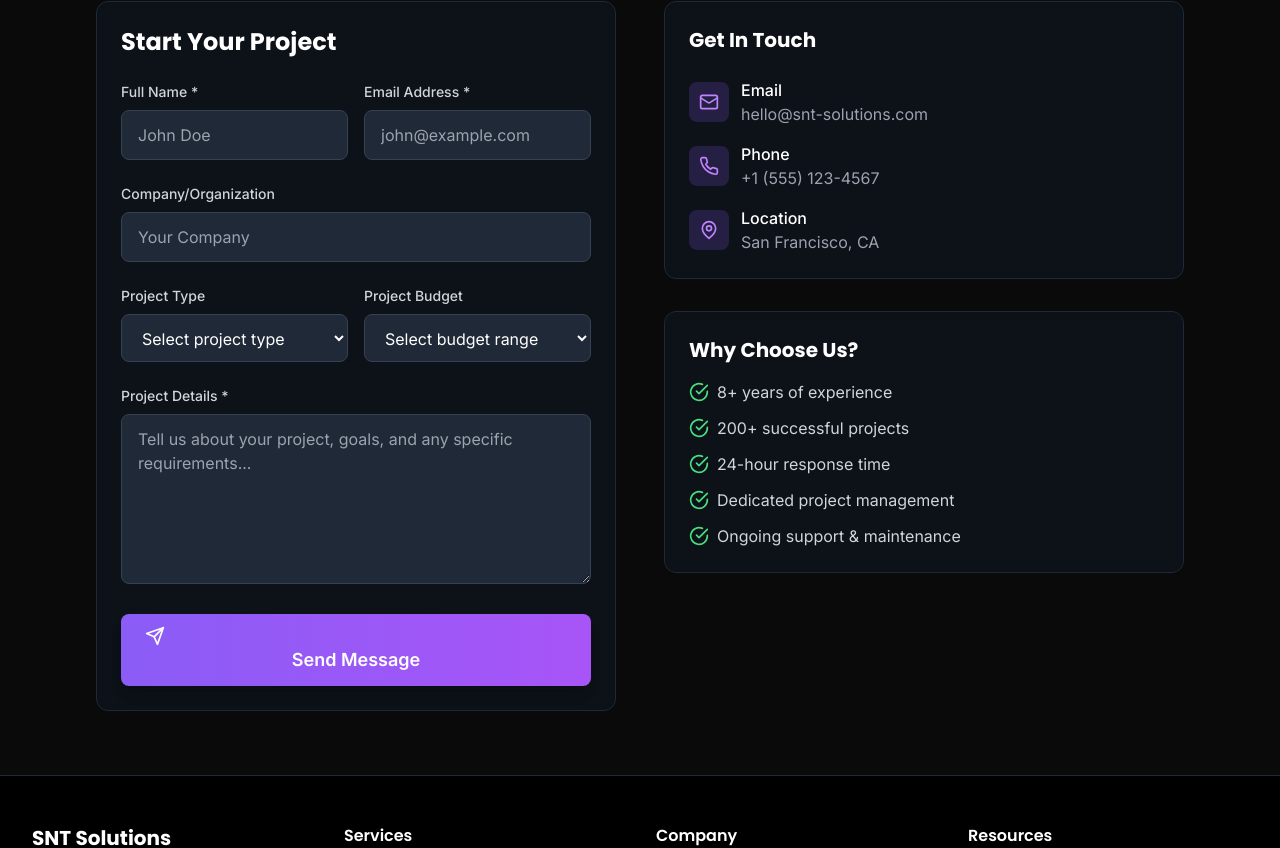
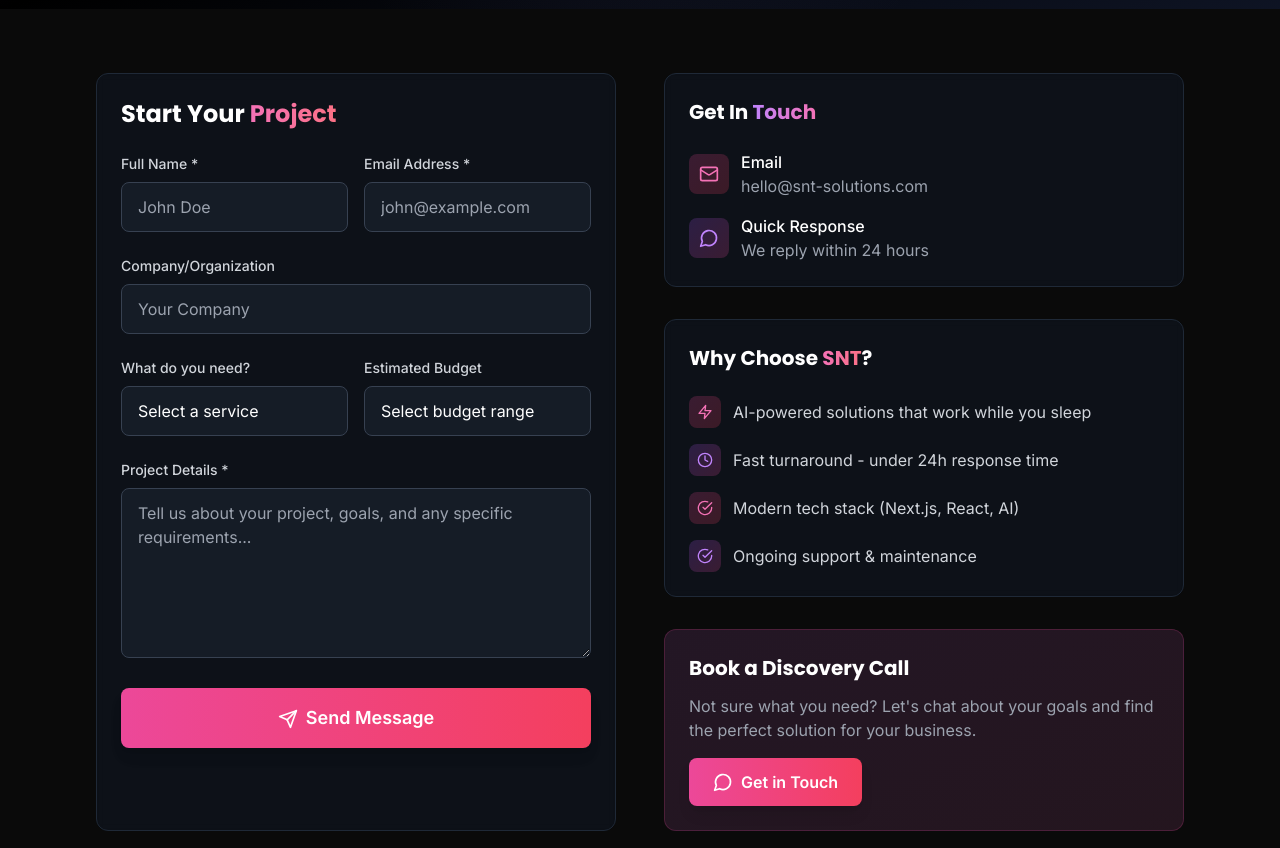
Before and after one commit to SalahDevv28/My-Portfolio, a Next.js app: page /contact in a window 1280 px wide. Shown: the part 479-1327 px from the top of the page. Built offline with nearby package versions, Linux system fonts and the light colour scheme.

Commit message:
Update contact page: rebrand to SNT Solutions and redesign to match website

```diff
--- a/app/contact/page.tsx
+++ b/app/contact/page.tsx
@@ -1,7 +1,7 @@
 'use client'
 
 import { useState } from 'react'
-import { Mail, Phone, MapPin, Send, CheckCircle, AlertCircle } from 'lucide-react'
+import { Mail, Phone, MapPin, Send, CheckCircle, AlertCircle, MessageCircle, Zap, Clock } from 'lucide-react'
 
 export default function ContactPage() {
   const [formData, setFormData] = useState({
@@ -66,14 +66,15 @@ export default function ContactPage() {
     <div className="min-h-screen pt-16">
       {/* Hero Section */}
       <section className="relative py-20 px-6 lg:px-24">
-        <div className="absolute inset-0 bg-gradient-to-br from-purple-900/20 via-background to-accent-900/20"></div>
+        <div className="absolute inset-0 bg-gradient-to-br from-purple-900/20 via-black to-blue-900/20"></div>
+        <div className="absolute inset-0 bg-[radial-gradient(circle_at_center,rgba(120,119,198,0.1),transparent_50%)]"></div>
         <div className="max-w-7xl mx-auto relative">
           <div className="text-center">
-            <h1 className="text-4xl md:text-6xl lg:text-7xl font-heading font-bold mb-6">
-              Get <span className="gradient-text">In Touch</span>
+            <h1 className="text-4xl md:text-6xl lg:text-7xl font-bold mb-6">
+              Let's Build Something <span className="text-transparent bg-clip-text bg-gradient-to-r from-purple-400 to-pink-400">Intelligent</span>
             </h1>
             <p className="text-xl md:text-2xl text-gray-300 mb-8 max-w-3xl mx-auto">
-              Ready to transform your ideas into reality? Let's discuss your project and see how we can help.
+              Ready to transform your digital presence? Tell us about your project and we'll get back to you within 24 hours.
             </p>
           </div>
         </div>
@@ -85,14 +86,14 @@ export default function ContactPage() {
           <div className="grid grid-cols-1 lg:grid-cols-2 gap-12">
             {/* Contact Form */}
             <div className="card">
-              <h2 className="text-2xl font-heading font-bold text-white mb-6">
-                Start Your Project
+              <h2 className="text-2xl font-bold text-white mb-6">
+                Start Your <span className="text-transparent bg-clip-text bg-gradient-to-r from-pink-400 to-rose-400">Project</span>
               </h2>
 
               {isSuccess ? (
                 <div className="text-center py-8">
                   <CheckCircle className="w-16 h-16 text-green-500 mx-auto mb-4" />
-                  <h3 className="text-xl font-heading font-bold text-white mb-2">
+                  <h3 className="text-xl font-bold text-white mb-2">
                     Thank you for your message!
                   </h3>
                   <p className="text-gray-400">
@@ -103,7 +104,7 @@ export default function ContactPage() {
                 <form onSubmit={handleSubmit} className="space-y-6">
                   {error && (
                     <div className="flex items-center space-x-2 p-3 bg-red-500/10 border border-red-500/20 rounded-lg">
-                      <AlertCircle className="w-5 h-5 text-red-400" />
+                      <AlertCircle className="w-5 h-5 text-red-400 flex-shrink-0" />
                       <span className="text-red-400 text-sm">{error}</span>
                     </div>
                   )}
@@ -120,7 +121,7 @@ export default function ContactPage() {
                         value={formData.name}
                         onChange={handleInputChange}
                         required
-                        className="w-full px-4 py-3 bg-gray-800 border border-gray-700 rounded-lg text-white placeholder-gray-400 focus:outline-none focus:border-purple-600 focus:ring-1 focus:ring-purple-600 transition-colors"
+                        className="w-full px-4 py-3 bg-gray-800/50 border border-gray-700 rounded-lg text-white placeholder-gray-400 focus:outline-none focus:border-pink-500 focus:ring-1 focus:ring-pink-500 transition-colors"
                         placeholder="John Doe"
                       />
                     </div>
@@ -135,7 +136,7 @@ export default function ContactPage() {
                         value={formData.email}
                         onChange={handleInputChange}
                         required
-                        className="w-full px-4 py-3 bg-gray-800 border border-gray-700 rounded-lg text-white placeholder-gray-400 focus:outline-none focus:border-purple-600 focus:ring-1 focus:ring-purple-600 transition-colors"
+                        className="w-full px-4 py-3 bg-gray-800/50 border border-gray-700 rounded-lg text-white placeholder-gray-400 focus:outline-none focus:border-pink-500 focus:ring-1 focus:ring-pink-500 transition-colors"
                         placeholder="john@example.com"
                       />
                     </div>
@@ -151,7 +152,7 @@ export default function ContactPage() {
                       name="company"
                       value={formData.company}
                       onChange={handleInputChange}
-                      className="w-full px-4 py-3 bg-gray-800 border border-gray-700 rounded-lg text-white placeholder-gray-400 focus:outline-none focus:border-purple-600 focus:ring-1 focus:ring-purple-600 transition-colors"
+                      className="w-full px-4 py-3 bg-gray-800/50 border border-gray-700 rounded-lg text-white placeholder-gray-400 focus:outline-none focus:border-pink-500 focus:ring-1 focus:ring-pink-500 transition-colors"
                       placeholder="Your Company"
                     />
                   </div>
@@ -159,41 +160,42 @@ export default function ContactPage() {
                   <div className="grid grid-cols-1 md:grid-cols-2 gap-4">
                     <div>
                       <label htmlFor="projectType" className="block text-sm font-medium text-gray-300 mb-2">
-                        Project Type
+                        What do you need?
                       </label>
                       <select
                         id="projectType"
                         name="projectType"
                         value={formData.projectType}
                         onChange={handleInputChange}
-                        className="w-full px-4 py-3 bg-gray-800 border border-gray-700 rounded-lg text-white focus:outline-none focus:border-purple-600 focus:ring-1 focus:ring-purple-600 transition-colors"
+                        className="w-full px-4 py-3 bg-gray-800/50 border border-gray-700 rounded-lg text-white focus:outline-none focus:border-pink-500 focus:ring-1 focus:ring-pink-500 transition-colors appearance-none"
                       >
-                        <option value="">Select project type</option>
-                        <option value="frontend">Frontend Development</option>
-                        <option value="backend">Backend Development</option>
-                        <option value="fullstack">Full-Stack Development</option>
-                        <option value="ai">AI/ML Solution</option>
+                        <option value="">Select a service</option>
+                        <option value="website">Modern Website</option>
+                        <option value="notion">Notion System & Setup</option>
+                        <option value="ai-automation">AI Agents & Automations</option>
+                        <option value="website-notion">Website + Notion System</option>
+                        <option value="full-package">Full Digital Transformation</option>
                         <option value="consulting">Consulting</option>
                         <option value="other">Other</option>
                       </select>
                     </div>
                     <div>
                       <label htmlFor="budget" className="block text-sm font-medium text-gray-300 mb-2">
-                        Project Budget
+                        Estimated Budget
                       </label>
                       <select
                         id="budget"
                         name="budget"
                         value={formData.budget}
                         onChange={handleInputChange}
-                        className="w-full px-4 py-3 bg-gray-800 border border-gray-700 rounded-lg text-white focus:outline-none focus:border-purple-600 focus:ring-1 focus:ring-purple-600 transition-colors"
+                        className="w-full px-4 py-3 bg-gray-800/50 border border-gray-700 rounded-lg text-white focus:outline-none focus:border-pink-500 focus:ring-1 focus:ring-pink-500 transition-colors appearance-none"
                       >
                         <option value="">Select budget range</option>
+                        <option value="1k-3k">$1,000 - $3,000</option>
+                        <option value="3k-5k">$3,000 - $5,000</option>
                         <option value="5k-10k">$5,000 - $10,000</option>
-                        <option value="10k-25k">$10,000 - $25,000</option>
-                        <option value="25k-50k">$25,000 - $50,000</option>
-                        <option value="50k-100k">$50,000 - $100,000</option>
-                        <option value="100k+">$100,000+</option>
+                        <option value="10k-20k">$10,000 - $20,000</option>
+                        <option value="20k+">$20,000+</option>
                       </select>
                     </div>
                   </div>
@@ -209,7 +211,7 @@ export default function ContactPage() {
                       onChange={handleInputChange}
                       required
                       rows={6}
-                      className="w-full px-4 py-3 bg-gray-800 border border-gray-700 rounded-lg text-white placeholder-gray-400 focus:outline-none focus:border-purple-600 focus:ring-1 focus:ring-purple-600 transition-colors"
+                      className="w-full px-4 py-3 bg-gray-800/50 border border-gray-700 rounded-lg text-white placeholder-gray-400 focus:outline-none focus:border-pink-500 focus:ring-1 focus:ring-pink-500 transition-colors"
                       placeholder="Tell us about your project, goals, and any specific requirements..."
                     />
                   </div>
@@ -217,13 +219,13 @@ export default function ContactPage() {
                   <button
                     type="submit"
                     disabled={isSubmitting}
-                    className="w-full btn-primary text-lg disabled:opacity-50 disabled:cursor-not-allowed"
+                    className="w-full py-4 bg-gradient-to-r from-pink-500 to-rose-500 text-white font-semibold rounded-lg hover:from-pink-600 hover:to-rose-600 transition-all duration-300 transform hover:scale-[1.02] shadow-lg hover:shadow-xl disabled:opacity-50 disabled:cursor-not-allowed disabled:transform-none text-lg"
                   >
                     {isSubmitting ? (
                       'Sending...'
                     ) : (
                       <>
-                        <Send className="w-5 h-5 mr-2" />
+                        <Send className="w-5 h-5 mr-2 inline" />
                         Send Message
                       </>
                     )}
@@ -235,66 +237,77 @@ export default function ContactPage() {
             {/* Contact Information */}
             <div className="space-y-8">
               <div className="card">
-                <h3 className="text-xl font-heading font-bold text-white mb-6">
-                  Get In Touch
+                <h3 className="text-xl font-bold text-white mb-6">
+                  Get In <span className="text-transparent bg-clip-text bg-gradient-to-r from-purple-400 to-pink-400">Touch</span>
                 </h3>
                 <div className="space-y-4">
                   <div className="flex items-center space-x-3">
-                    <div className="w-10 h-10 bg-purple-600/20 rounded-lg flex items-center justify-center">
-                      <Mail className="w-5 h-5 text-purple-400" />
+                    <div className="w-10 h-10 bg-gradient-to-br from-pink-500/20 to-rose-500/20 rounded-lg flex items-center justify-center">
+                      <Mail className="w-5 h-5 text-pink-400" />
                     </div>
                     <div>
                       <div className="text-white font-medium">Email</div>
-                      <div className="text-gray-400">hello@snt-solutions.com</div>
+                      <a href="mailto:hello@snt-solutions.com" className="text-gray-400 hover:text-pink-400 transition-colors">hello@snt-solutions.com</a>
                     </div>
                   </div>
                   <div className="flex items-center space-x-3">
-                    <div className="w-10 h-10 bg-purple-600/20 rounded-lg flex items-center justify-center">
-                      <Phone className="w-5 h-5 text-purple-400" />
+                    <div className="w-10 h-10 bg-gradient-to-br from-purple-500/20 to-pink-500/20 rounded-lg flex items-center justify-center">
+                      <MessageCircle className="w-5 h-5 text-purple-400" />
                     </div>
                     <div>
-                      <div className="text-white font-medium">Phone</div>
-                      <div className="text-gray-400">+1 (555) 123-4567</div>
-                    </div>
-                  </div>
-                  <div className="flex items-center space-x-3">
-                    <div className="w-10 h-10 bg-purple-600/20 rounded-lg flex items-center justify-center">
-                      <MapPin className="w-5 h-5 text-purple-400" />
-                    </div>
-                    <div>
-                      <div className="text-white font-medium">Location</div>
-                      <div className="text-gray-400">San Francisco, CA</div>
+                      <div className="text-white font-medium">Quick Response</div>
+                      <div className="text-gray-400">We reply within 24 hours</div>
                     </div>
                   </div>
                 </div>
               </div>
 
               <div className="card">
-                <h3 className="text-xl font-heading font-bold text-white mb-4">
-                  Why Choose Us?
+                <h3 className="text-xl font-bold text-white mb-6">
+                  Why Choose <span className="text-transparent bg-clip-text bg-gradient-to-r from-pink-400 to-rose-400">SNT</span>?
                 </h3>
-                <ul className="space-y-3">
-                  <li className="flex items-center space-x-2">
-                    <CheckCircle className="w-5 h-5 text-green-400" />
-                    <span className="text-gray-300">8+ years of experience</span>
+                <ul className="space-y-4">
+                  <li className="flex items-center space-x-3">
+                    <div className="w-8 h-8 bg-gradient-to-br from-pink-500/20 to-rose-500/20 rounded-lg flex items-center justify-center flex-shrink-0">
+                      <Zap className="w-4 h-4 text-pink-400" />
+                    </div>
+                    <span className="text-gray-300">AI-powered solutions that work while you sleep</span>
                   </li>
-                  <li className="flex items-center space-x-2">
-                    <CheckCircle className="w-5 h-5 text-green-400" />
-                    <span className="text-gray-300">200+ successful projects</span>
+                  <li className="flex items-center space-x-3">
+                    <div className="w-8 h-8 bg-gradient-to-br from-purple-500/20 to-pink-500/20 rounded-lg flex items-center justify-center flex-shrink-0">
+                      <Clock className="w-4 h-4 text-purple-400" />
+                    </div>
+                    <span className="text-gray-300">Fast turnaround - under 24h response time</span>
                   </li>
-                  <li className="flex items-center space-x-2">
-                    <CheckCircle className="w-5 h-5 text-green-400" />
-                    <span className="text-gray-300">24-hour response time</span>
+                  <li className="flex items-center space-x-3">
+                    <div className="w-8 h-8 bg-gradient-to-br from-pink-500/20 to-rose-500/20 rounded-lg flex items-center justify-center flex-shrink-0">
+                      <CheckCircle className="w-4 h-4 text-pink-400" />
+                    </div>
+                    <span className="text-gray-300">Modern tech stack (Next.js, React, AI)</span>
                   </li>
-                  <li className="flex items-center space-x-2">
-                    <CheckCircle className="w-5 h-5 text-green-400" />
-                    <span className="text-gray-300">Dedicated project management</span>
-                  </li>
-                  <li className="flex items-center space-x-2">
-                    <CheckCircle className="w-5 h-5 text-green-400" />
+                  <li className="flex items-center space-x-3">
+                    <div className="w-8 h-8 bg-gradient-to-br from-purple-500/20 to-pink-500/20 rounded-lg flex items-center justify-center flex-shrink-0">
+                      <CheckCircle className="w-4 h-4 text-purple-400" />
+                    </div>
                     <span className="text-gray-300">Ongoing support & maintenance</span>
                   </li>
                 </ul>
+              </div>
+
+              <div className="card bg-gradient-to-br from-pink-500/10 to-rose-500/10 border-pink-500/20">
+                <h3 className="text-xl font-bold text-white mb-3">
+                  Book a Discovery Call
+                </h3>
+                <p className="text-gray-400 mb-4">
+                  Not sure what you need? Let's chat about your goals and find the perfect solution for your business.
+                </p>
+                <a
+                  href="mailto:hello@snt-solutions.com?subject=Discovery Call Request"
+                  className="inline-flex items-center px-6 py-3 bg-gradient-to-r from-pink-500 to-rose-500 text-white font-semibold rounded-lg hover:from-pink-600 hover:to-rose-600 transition-all duration-300 transform hover:scale-105 shadow-lg"
+                >
+                  <MessageCircle className="w-5 h-5 mr-2" />
+                  Get in Touch
+                </a>
               </div>
             </div>
           </div>
```
